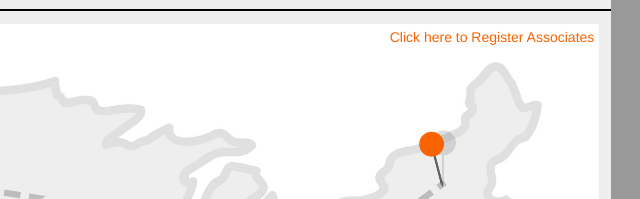
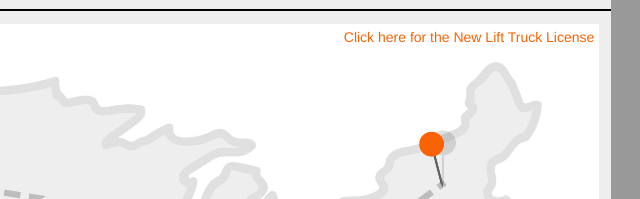
Before and after one commit to RoadshowExecution/Lookup-Tool-Test_v2, a plain HTML site: page index.html in a window 1280 px wide. Shown: the part 192-391 px from the top of the page, 614-1254 px from the left. Drawn offline with Linux system fonts and the light colour scheme.

Commit message:
Update index.html

```diff
--- a/index.html
+++ b/index.html
@@ -92,7 +92,7 @@
 					</div>
 					<div class="row" id="searchResults" style="clear:both">
 							<div class="row" id="searchResSection" style="background-url('images/LiftTruckSafety.jpg') !important">
-							<div style="text-align:right;padding:5px"><a href="http://kdlms.homedepot.com/Saba/Web_wdk/Cloud/learning/provider/sell/createorder/findPeople.rdf?firstCall=true&teamOrder=true&selectedCheckboxOption=false&linkCxt=LLR" target="_blank">Click here to Register Associates</a></div>
+							<div style="text-align:right;padding:5px"><a href="http://kdlms.homedepot.com/Saba/Web_wdk/Cloud/learning/provider/sell/createorder/findPeople.rdf?firstCall=true&teamOrder=true&selectedCheckboxOption=false&linkCxt=LLR" target="_blank">Click here for the New Lift Truck License</a></div>
 							<table id="courseMaterialsTable" style="width:100%"></table>
 							</div>
 					</div>
```
